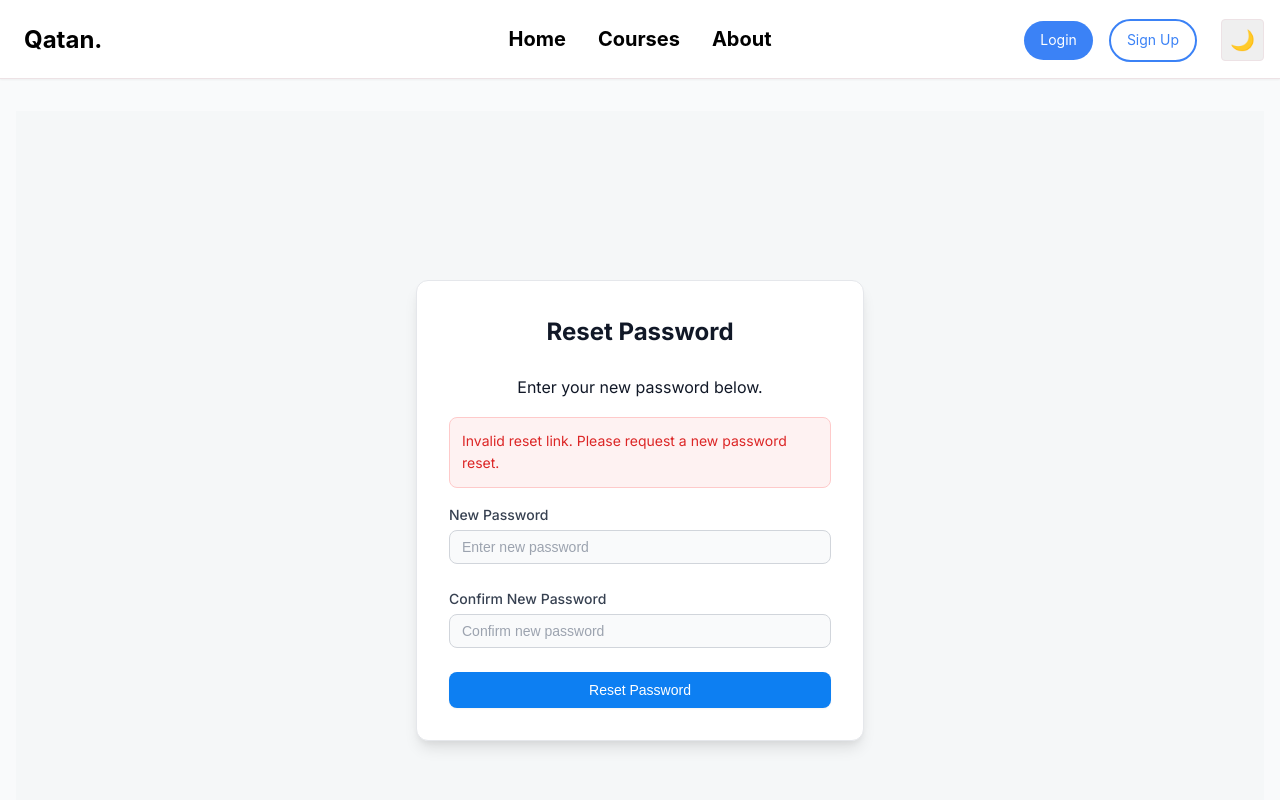
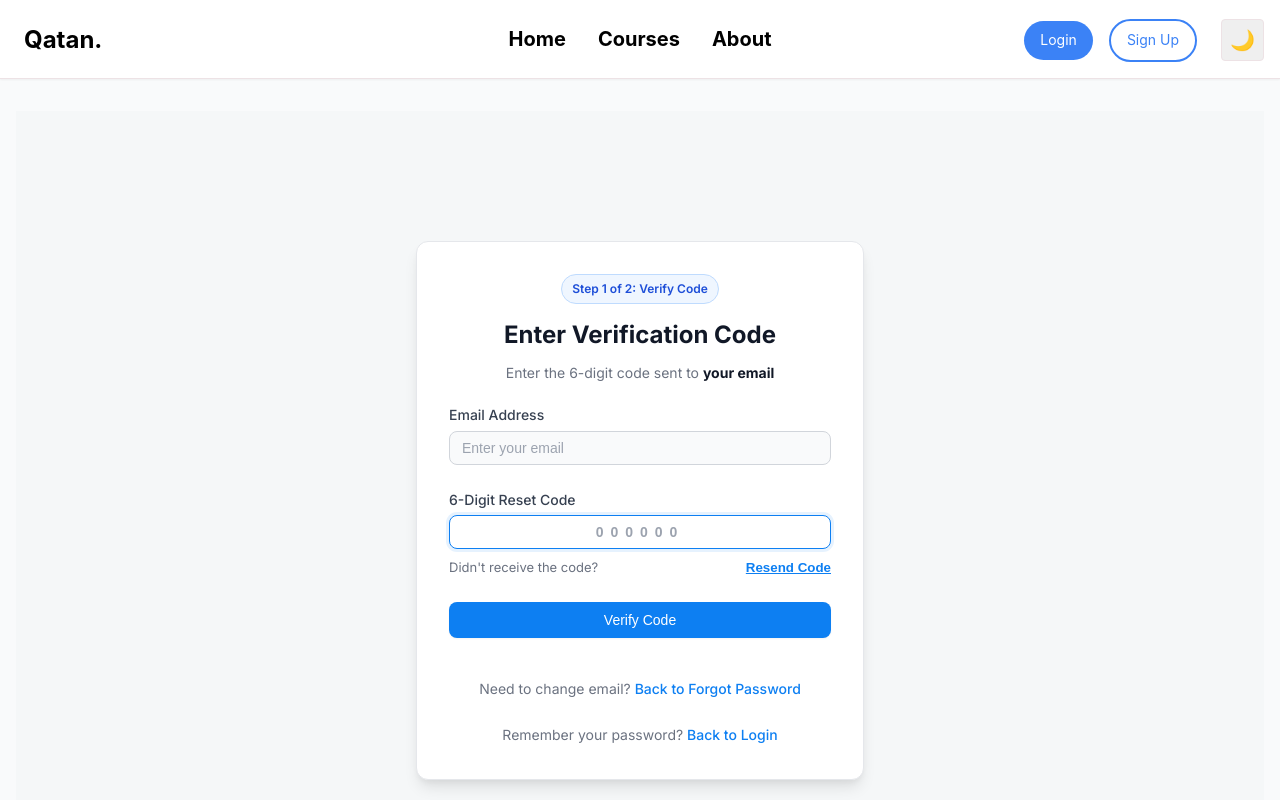
Before and after one commit to nathanzerfu-B/Qatan-E-Learning-Platform, a React (Vite) app in the folder qatan-frontend/: page /reset-password in a window 1280 px wide. Shown: the top 800 px of the page. Built offline with nearby package versions, Linux system fonts and the light colour scheme.

Commit message:
fix(auth): implement 6-digit OTP verification step in password reset flow

```diff
--- a/qatan-frontend/src/components/MainHome/ResetPassword.jsx
+++ b/qatan-frontend/src/components/MainHome/ResetPassword.jsx
@@ -1,28 +1,98 @@
 import { useState, useEffect } from "react";
-import { useNavigate, useSearchParams } from "react-router-dom";
+import { useNavigate, useLocation, useSearchParams, Link } from "react-router-dom";
 import axios from "axios";
 import "./login.css";
 
 export default function ResetPassword() {
+  const location = useLocation();
+  const navigate = useNavigate();
+  const [searchParams] = useSearchParams();
+
+  // Extract email from location state or query param
+  const initialEmail = location.state?.email || searchParams.get("email") || "";
+  const initialCode = searchParams.get("code") || "";
+
+  const [step, setStep] = useState(1); // 1 = Enter Code, 2 = Set New Password
+  const [email, setEmail] = useState(initialEmail);
+  const [code, setCode] = useState(initialCode);
   const [password, setPassword] = useState("");
   const [confirmPassword, setConfirmPassword] = useState("");
+  const [showPassword, setShowPassword] = useState(false);
+  const [showConfirmPassword, setShowConfirmPassword] = useState(false);
+
   const [message, setMessage] = useState("");
   const [error, setError] = useState("");
   const [loading, setLoading] = useState(false);
-  const [token, setToken] = useState("");
-  const navigate = useNavigate();
-  const [searchParams] = useSearchParams();
+  const [resendCooldown, setResendCooldown] = useState(0);
 
+  // Countdown timer for resend button
   useEffect(() => {
-    const tokenFromUrl = searchParams.get('token');
-    if (!tokenFromUrl) {
-      setError("Invalid reset link. Please request a new password reset.");
+    if (resendCooldown <= 0) return;
+    const interval = setInterval(() => {
+      setResendCooldown((prev) => prev - 1);
+    }, 1000);
+    return () => clearInterval(interval);
+  }, [resendCooldown]);
+
+  // Step 1: Verify 6-digit code
+  const handleVerifyCode = async (e) => {
+    e.preventDefault();
+    setError("");
+    setMessage("");
+
+    if (!email.trim()) {
+      setError("Please provide your email address.");
       return;
     }
-    setToken(tokenFromUrl);
-  }, [searchParams]);
 
-  const handleSubmit = async (e) => {
+    const cleanCode = code.trim();
+    if (!cleanCode || cleanCode.length !== 6) {
+      setError("Please enter the complete 6-digit code sent to your email.");
+      return;
+    }
+
+    setLoading(true);
+    try {
+      const res = await axios.post("http://localhost:5000/api/auth/verify-reset-code", {
+        email: email.trim(),
+        code: cleanCode,
+      });
+
+      if (res.data.success) {
+        setStep(2);
+        setMessage("Code verified! Please create your new password.");
+      } else {
+        setError(res.data.message || "Invalid or expired code.");
+      }
+    } catch (err) {
+      setError(err.response?.data?.message || "Invalid or expired reset code. Please check and try again.");
+    } finally {
+      setLoading(false);
+    }
+  };
+
+  // Resend reset code
+  const handleResendCode = async () => {
+    if (resendCooldown > 0 || !email.trim()) return;
+    setError("");
+    setMessage("");
+    setLoading(true);
+
+    try {
+      const res = await axios.post("http://localhost:5000/api/auth/forgot-password", {
+        email: email.trim(),
+      });
+      setMessage(res.data.message || "A new 6-digit reset code has been sent to your email.");
+      setResendCooldown(60);
+    } catch (err) {
+      setError(err.response?.data?.message || "Failed to resend code. Please try again.");
+    } finally {
+      setLoading(false);
+    }
+  };
+
+  // Step 2: Submit new password
+  const handleResetPassword = async (e) => {
     e.preventDefault();
     setError("");
     setMessage("");
@@ -38,18 +108,19 @@ export default function ResetPassword() {
     }
 
     setLoading(true);
+    try {
+      const res = await axios.post("http://localhost:5000/api/auth/reset-password", {
+        email: email.trim(),
+        code: code.trim(),
+        newPassword: password,
+      });
 
-    try {
-      const res = await axios.post('http://localhost:5000/api/auth/reset-password', {
-        token,
-        newPassword: password
-      });
-      setMessage(res.data.message);
+      setMessage(res.data.message || "Password reset successful! Redirecting to login...");
       setTimeout(() => {
-        navigate('/login');
+        navigate("/login");
       }, 2000);
     } catch (err) {
-      setError(err.response?.data?.message || "Failed to reset password.");
+      setError(err.response?.data?.message || "Failed to reset password. Please try again.");
     } finally {
       setLoading(false);
     }
@@ -59,45 +130,169 @@ export default function ResetPassword() {
     <div className="login-container">
       <div className="login-form-wrapper">
         <div className="login-card">
-          <h2 className="login-title">Reset Password</h2>
-          <p className="text-center mb-4">Enter your new password below.</p>
+          <div style={{ textAlign: "center" }}>
+            <span className="step-badge">
+              Step {step} of 2: {step === 1 ? "Verify Code" : "New Password"}
+            </span>
+            <h2 className="login-title" style={{ marginBottom: "0.5rem" }}>
+              {step === 1 ? "Enter Verification Code" : "Reset Your Password"}
+            </h2>
+            <p className="text-center" style={{ color: "#6b7280", fontSize: "0.875rem", marginBottom: "1.25rem" }}>
+              {step === 1 ? (
+                <>
+                  Enter the 6-digit code sent to{" "}
+                  <strong style={{ color: "#111827" }}>{email || "your email"}</strong>
+                </>
+              ) : (
+                "Choose a strong password of at least 6 characters."
+              )}
+            </p>
+          </div>
 
           {error && <div className="error-alert">{error}</div>}
           {message && <div className="success-alert">{message}</div>}
 
-          <form onSubmit={handleSubmit} className="login-form">
+          {step === 1 ? (
+            /* STEP 1: VERIFY CODE */
+            <form onSubmit={handleVerifyCode} className="login-form">
+              {!initialEmail && (
+                <div className="form-group">
+                  <label>Email Address</label>
+                  <input
+                    type="email"
+                    required
+                    value={email}
+                    onChange={(e) => setEmail(e.target.value)}
+                    placeholder="Enter your email"
+                    className="login-input"
+                  />
+                </div>
+              )}
+
+              <div className="form-group">
+                <label>6-Digit Reset Code</label>
+                <input
+                  type="text"
+                  required
+                  maxLength={6}
+                  value={code}
+                  onChange={(e) => setCode(e.target.value.replace(/\D/g, ""))}
+                  placeholder="000000"
+                  className="login-input otp-input"
+                  autoFocus
+                />
+                <div className="otp-resend-wrapper">
+                  <span>Didn't receive the code?</span>
+                  <button
+                    type="button"
+                    onClick={handleResendCode}
+                    disabled={resendCooldown > 0 || loading}
+                    className="otp-resend-btn"
+                  >
+                    {resendCooldown > 0 ? `Resend in ${resendCooldown}s` : "Resend Code"}
+                  </button>
+                </div>
+              </div>
+
+              <div className="form-group">
+                <button
+                  type="submit"
+                  className="login-button"
+                  disabled={loading || code.trim().length !== 6}
+                >
+                  {loading ? "Verifying..." : "Verify Code"}
+                </button>
+              </div>
+
+              <div className="signup-link" style={{ marginTop: "1rem" }}>
+                <p>
+                  Need to change email?{" "}
+                  <Link to="/forgot-password">Back to Forgot Password</Link>
+                </p>
+              </div>
+            </form>
+          ) : (
+            /* STEP 2: ENTER NEW PASSWORD */
+            <form onSubmit={handleResetPassword} className="login-form">
               <div className="form-group">
                 <label>New Password</label>
+                <div className="password-input-wrapper">
                   <input
-                type="password"
+                    type={showPassword ? "text" : "password"}
                     required
                     value={password}
                     onChange={(e) => setPassword(e.target.value)}
                     placeholder="Enter new password"
                     className="login-input"
-                minLength="6"
+                    minLength={6}
+                    autoFocus
                   />
+                  <button
+                    type="button"
+                    className="password-toggle-btn"
+                    onClick={() => setShowPassword(!showPassword)}
+                    tabIndex="-1"
+                  >
+                    {showPassword ? "Hide" : "Show"}
+                  </button>
+                </div>
               </div>
 
               <div className="form-group">
                 <label>Confirm New Password</label>
+                <div className="password-input-wrapper">
                   <input
-                type="password"
+                    type={showConfirmPassword ? "text" : "password"}
                     required
                     value={confirmPassword}
                     onChange={(e) => setConfirmPassword(e.target.value)}
                     placeholder="Confirm new password"
                     className="login-input"
-                minLength="6"
+                    minLength={6}
                   />
+                  <button
+                    type="button"
+                    className="password-toggle-btn"
+                    onClick={() => setShowConfirmPassword(!showConfirmPassword)}
+                    tabIndex="-1"
+                  >
+                    {showConfirmPassword ? "Hide" : "Show"}
+                  </button>
+                </div>
               </div>
 
               <div className="form-group">
-              <button type="submit" className="login-button" disabled={loading || !token}>
-                {loading ? "Resetting..." : "Reset Password"}
+                <button
+                  type="submit"
+                  className="login-button"
+                  disabled={loading}
+                >
+                  {loading ? "Resetting Password..." : "Reset Password"}
+                </button>
+              </div>
+
+              <div style={{ textAlign: "center", marginTop: "0.5rem" }}>
+                <button
+                  type="button"
+                  onClick={() => {
+                    setStep(1);
+                    setError("");
+                    setMessage("");
+                  }}
+                  className="otp-resend-btn"
+                  style={{ fontSize: "0.875rem" }}
+                >
+                  &larr; Back to verification code
                 </button>
               </div>
             </form>
+          )}
+
+          <div className="signup-link">
+            <p>
+              Remember your password? <Link to="/login">Back to Login</Link>
+            </p>
+          </div>
         </div>
       </div>
     </div>
--- a/qatan-frontend/src/components/MainHome/login.css
+++ b/qatan-frontend/src/components/MainHome/login.css
@@ -74,6 +74,68 @@
   color: #dc2626;
   border-radius: 0.5rem;
   font-size: 0.875rem;
+}
+
+.success-alert {
+  margin-bottom: 1rem;
+  padding: 0.75rem;
+  background-color: #f0fdf4;
+  border: 1px solid #bbf7d0;
+  color: #16a34a;
+  border-radius: 0.5rem;
+  font-size: 0.875rem;
+}
+
+.otp-input {
+  text-align: center;
+  font-size: 1.5rem;
+  font-weight: 700;
+  letter-spacing: 0.5em;
+  padding-left: calc(0.75rem + 0.5em);
+}
+
+.otp-resend-wrapper {
+  display: flex;
+  justify-content: space-between;
+  align-items: center;
+  margin-top: 0.5rem;
+  font-size: 0.8125rem;
+  color: #6b7280;
+}
+
+.otp-resend-btn {
+  background: none;
+  border: none;
+  color: #0d7ff2;
+  font-weight: 600;
+  cursor: pointer;
+  padding: 0;
+  text-decoration: underline;
+  transition: color 0.15s ease-in-out;
+}
+
+.otp-resend-btn:disabled {
+  color: #9ca3af;
+  cursor: not-allowed;
+  text-decoration: none;
+}
+
+.otp-resend-btn:hover:not(:disabled) {
+  color: #0a5dc2;
+}
+
+.step-badge {
+  display: inline-flex;
+  align-items: center;
+  gap: 0.375rem;
+  padding: 0.25rem 0.625rem;
+  background-color: #eff6ff;
+  border: 1px solid #bfdbfe;
+  color: #1d4ed8;
+  border-radius: 9999px;
+  font-size: 0.75rem;
+  font-weight: 600;
+  margin-bottom: 0.75rem;
 }
 
 .login-form {
```
Lines whose indentation alone changed are shown as unchanged.
